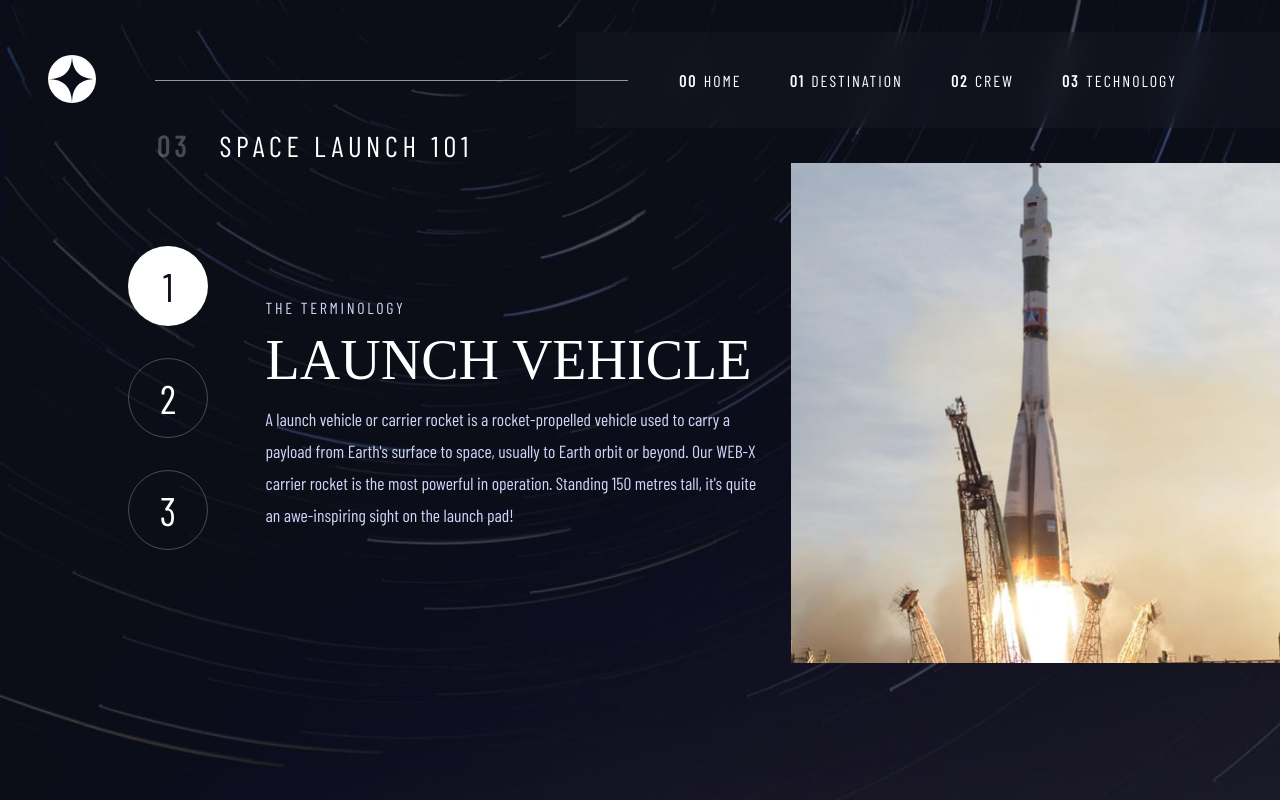
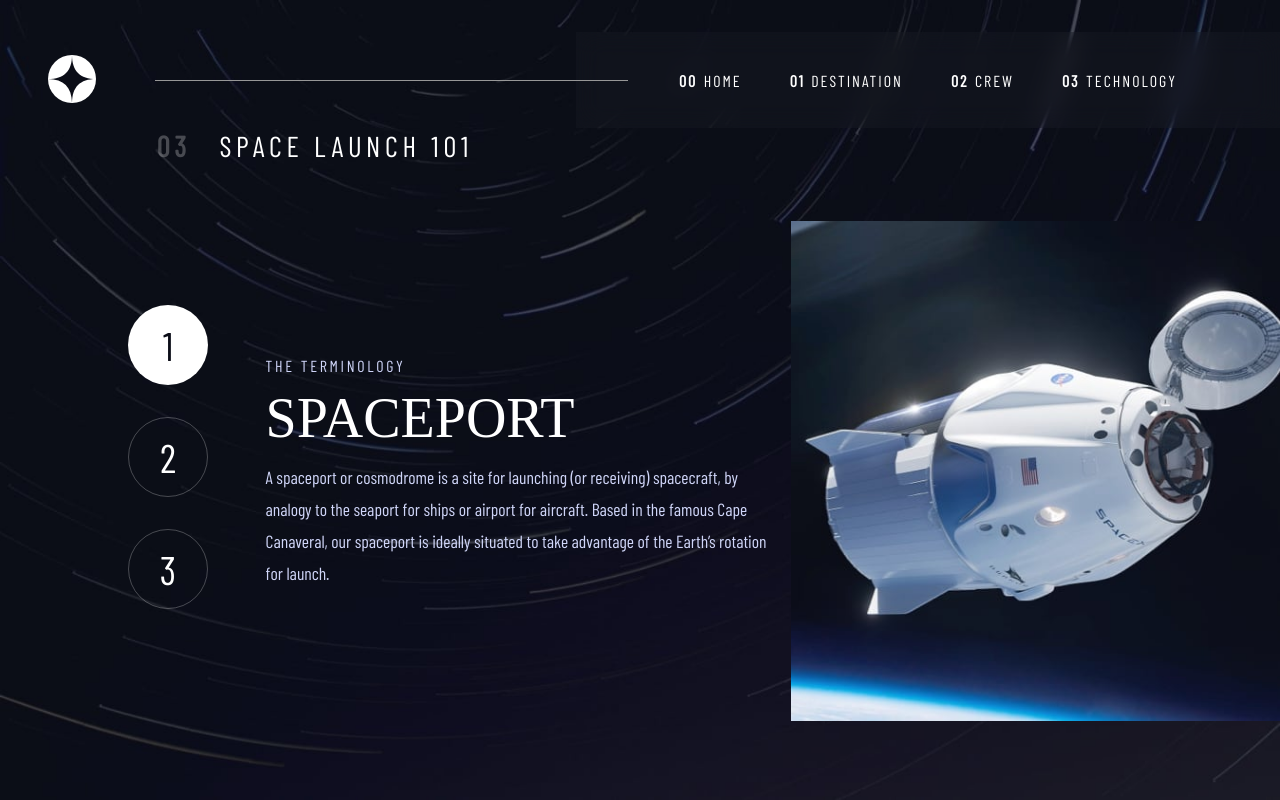
Before and after one commit to thel3onardo/space-tourism, a Vue app: page /#/technology in a window 1280 px wide. Built offline with nearby package versions, Linux system fonts and the light colour scheme; a web font is replaced by a local one.

Commit message:
fix: height value specified in technology component, avoiding unexpected bugs

```diff
--- a/src/views/Technology.vue
+++ b/src/views/Technology.vue
@@ -11,7 +11,9 @@
                     <TechnologyCircle :is_active="false" :circle_number="2"/>
                     <TechnologyCircle :is_active="false" :circle_number="3"/>
                 </div>
-                <TechnologyItem :item_title="'launch vehicle'" :item_description="`A launch vehicle or carrier rocket is a rocket-propelled vehicle used to carry a payload from Earth's surface to space, usually to Earth orbit or beyond. Our WEB-X carrier rocket is the most powerful in operation. Standing 150 metres tall, it's quite an awe-inspiring sight on the launch pad!`" :item_image="'image-launch-vehicle-portrait'"/>
+                <TechnologyItem :item_title="'launch vehicle'" :item_description="`A launch vehicle or carrier rocket is a rocket-propelled vehicle used to carry a payload from Earth's surface to space, usually to Earth orbit or beyond. Our WEB-X carrier rocket is the most powerful in operation. Standing 150 metres tall, it's quite an awe-inspiring sight on the launch pad!`" :item_image="'image-launch-vehicle-portrait'" v-if="false"/>
+
+                <TechnologyItem :item_title="'spaceport'" :item_description="`A spaceport or cosmodrome is a site for launching (or receiving) spacecraft, by analogy to the seaport for ships or airport for aircraft. Based in the famous Cape Canaveral, our spaceport is ideally situated to take advantage of the Earth’s rotation for launch.`" :item_image="'image-space-capsule-portrait'"/>
             </div>
         </div>
     </div>
@@ -54,6 +56,7 @@ export default {
     .technology__content
         display: flex
         align-items: center
+        height: 99%
 
     .technology__content__menu
         display: flex
```
